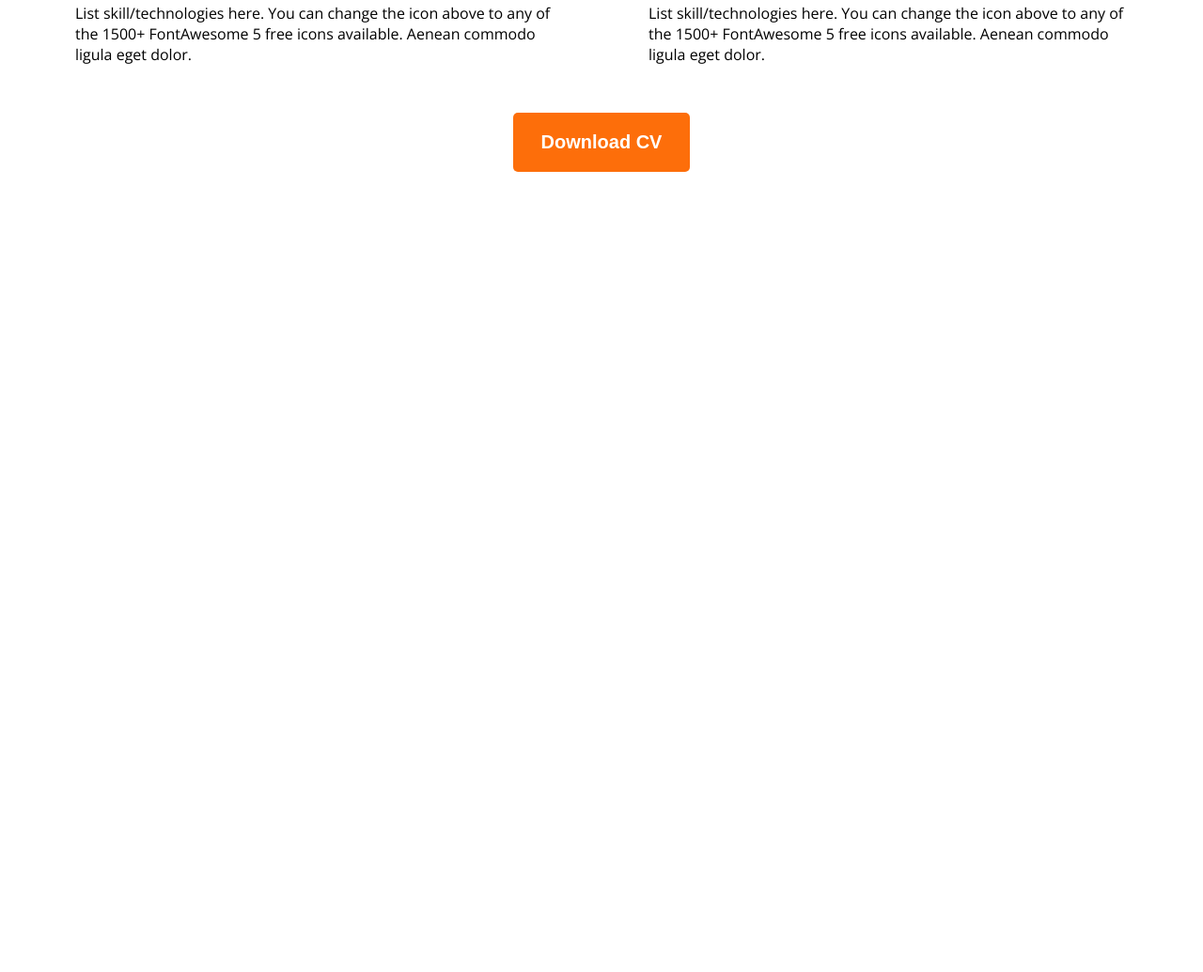
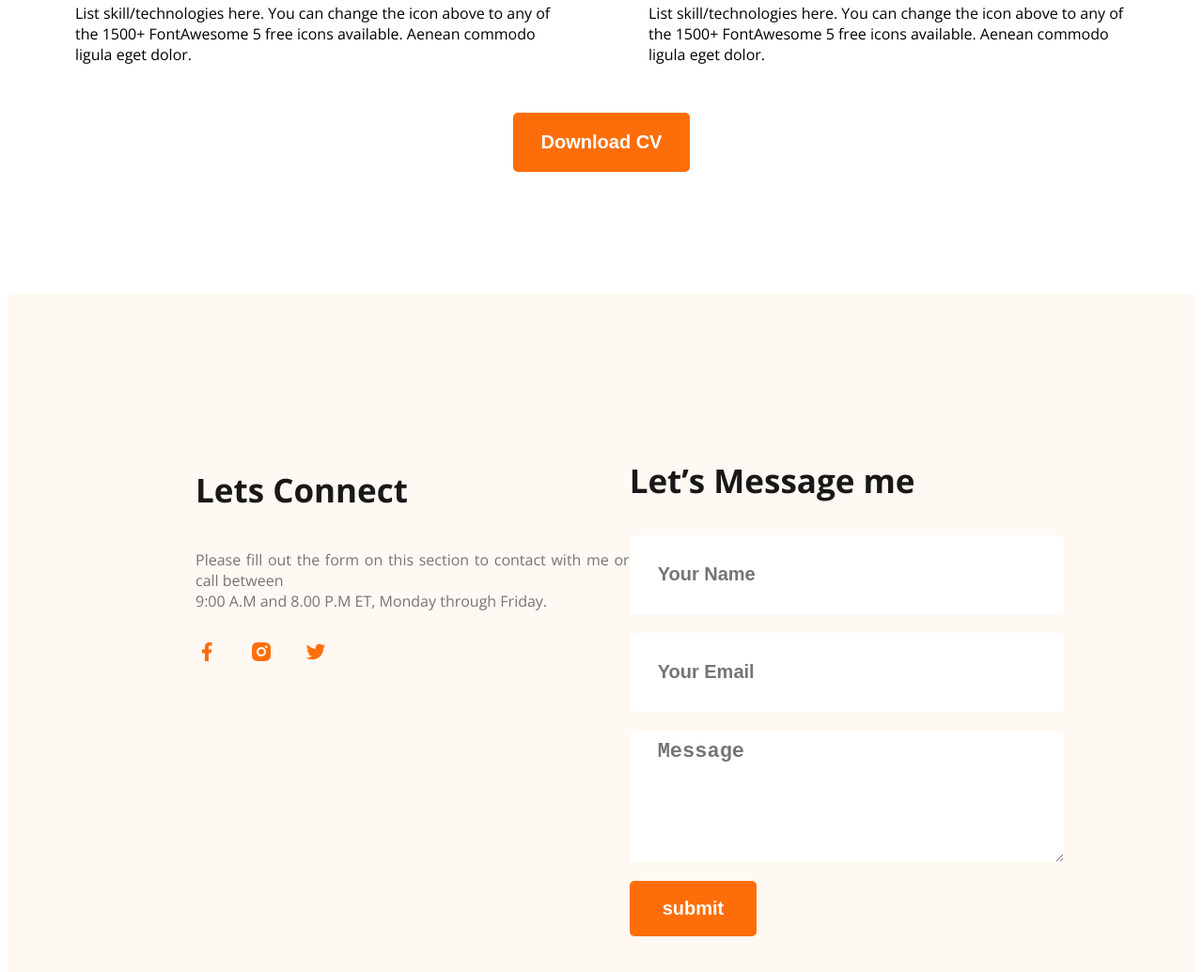
Before and after one commit to HasmirHassan/web-dev-portfolio, a plain HTML site: page index.html in a window 1280 px wide. Shown: the part 2959-3994 px from the top of the page at 94% size. Before the commit the page ends 3272 px from the top, so only its background shows below. Drawn offline with nearby package versions, Linux system fonts and the light colour scheme.

Commit message:
add footer and finish

```diff
--- a/index.html
+++ b/index.html
@@ -53,6 +53,7 @@
                 </div>
             </div>
         </section>
+
         <section class="skills">
             <h3 class="section-title text-center">What I do</h3>
             <p class="section-des text-center">I have more than 10 years experience building software for clients all over the world. Below is a quick overview of my main technical skill sets and technologies i use. Want to find out more about my experience? Check out my online resume and project portfolio.</p>
@@ -124,8 +125,29 @@
             </div>
         </section>
     </main>
-    <footer>
-
+    <footer class="secondary-bg">
+        <div class="footer">
+            <div class="footer-content">
+                <h3 class="section-title">Lets Connect</h3>
+                <p class="section-des">Please fill out the form on this section to contact with me or call between <br> 9:00 A.M and 8.00 P.M ET, Monday through Friday.</p>
+                <div class="icon">
+                </div>
+                <a href=""><img src="images/icons/facebook.png" alt=""></a>
+                <a href=""><img src="images/icons/insta.png" alt=""></a>
+                <a href=""><img src="images/icons/twitter.png" alt=""></a>
+            </div>
+            <div class="contact">
+                <h3 class="section-title">Let’s Message me</h3>
+                <div class="form">
+                    <form action="">
+                        <input class="name" type="text" name="" id="" placeholder="Your Name">
+                        <input class="email" type="email" name="" id="" placeholder="Your Email">
+                        <textarea class="message" name="" id="" cols="30" rows="10" placeholder="Message"></textarea>
+                    </form>
+                    <button class="btn-primary">submit</button>
+                </div>
+            </div>
+        </div>
     </footer>
 </body>
 </html>
--- a/styles/style.css
+++ b/styles/style.css
@@ -167,3 +167,58 @@ main section{
   margin-top: 30px;
   padding: 20px 30px;
 }
+
+.footer{
+  padding: 100px 200px;
+  display: flex;
+  justify-content: space-around;
+  /* align-items: center; */
+}
+.footer-content{
+  text-align: justify;
+  margin: 50px 0px;
+}
+.footer-content p{
+  font-size: 16px;
+  padding-bottom: 10px;
+  /* margin: 50px 200px; */
+}
+.footer-content img{
+  padding: 5px 30px 5px 0px;
+}
+.contact{
+  margin: 40px 0px;
+}
+.name{
+  display: block;
+  width: 100%;
+  height: 64px;
+  border: none;
+  border-radius: 5px;
+  padding: 10px 30px;
+  font-weight: bold;
+  margin-bottom: 20px;
+  font-size: 20px;
+}
+.email{
+  display: block;
+  width: 100%;
+  height: 64px;
+  border: none;
+  border-radius: 5px;
+  padding: 10px 30px;
+  font-weight: bold;
+  margin-bottom: 20px;
+  font-size: 20px;
+}
+.message{
+  display: block;
+  width: 100%;
+  height: 120px;
+  border: none;
+  border-radius: 5px;
+  padding: 10px 30px;
+  font-weight: bold;
+  margin-bottom: 20px;
+  font-size: 22px;
+}
```
